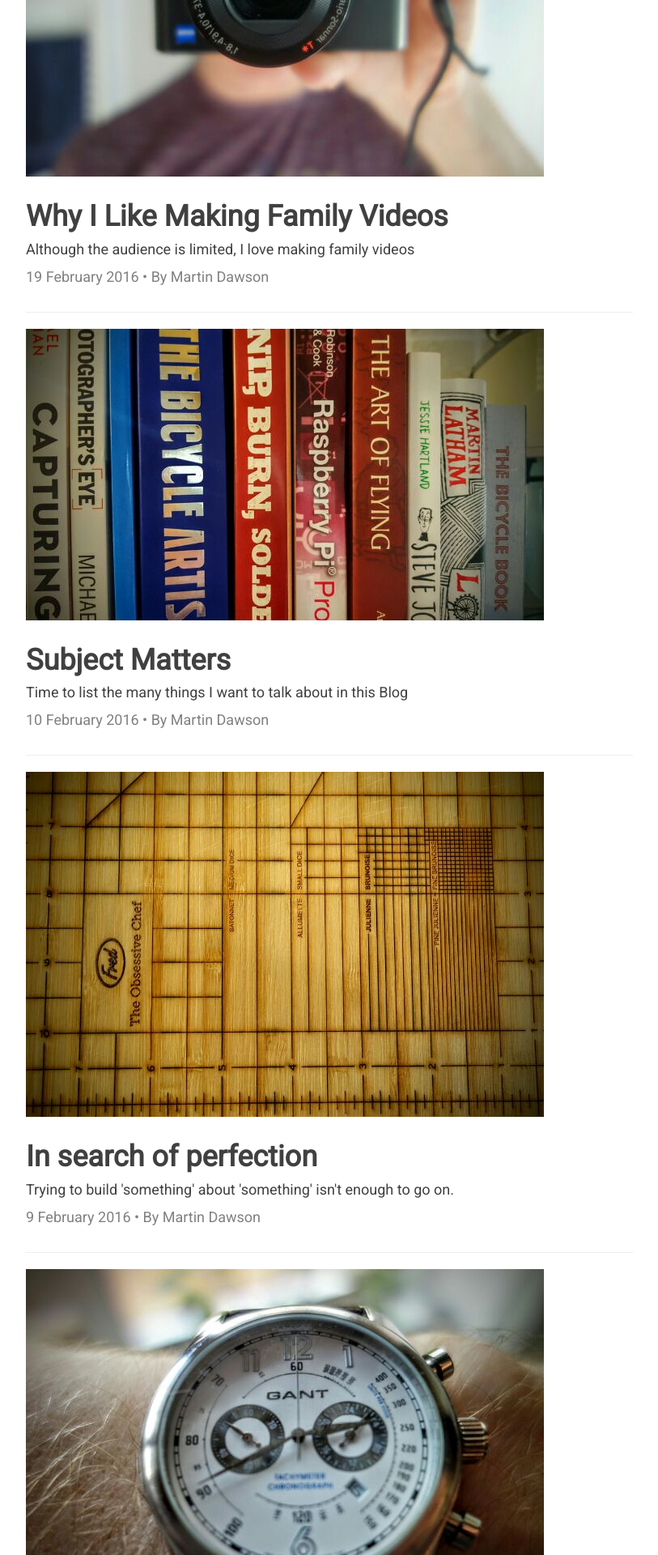
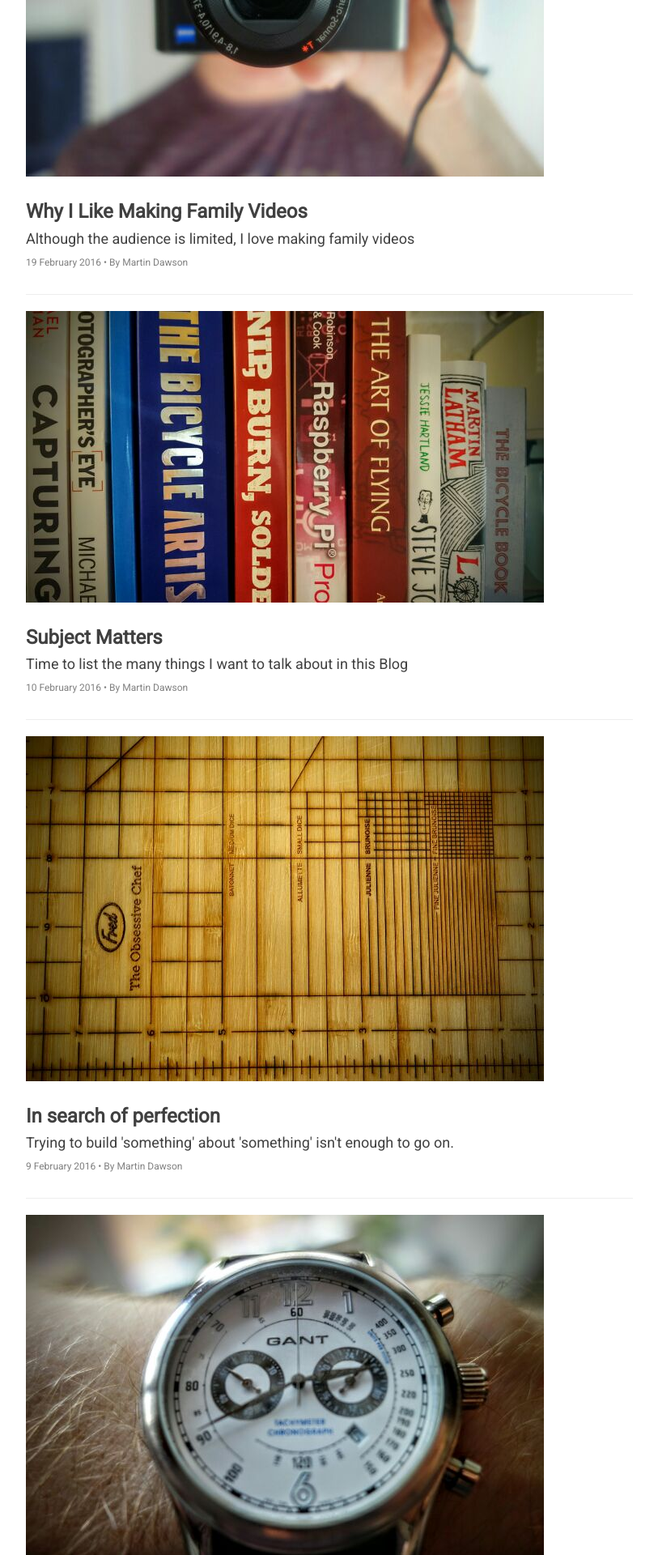
Before and after one commit to dawsneyland/formerdland, a Jekyll site: the page built from index.html, in a window 1280 px wide. Shown: the part 809-2729 px from the top of the page at 81% size, without its empty margins (233-1046 px from the left). Built offline with Jekyll 4.4.1, drawn with Linux system fonts in a browser that asks for light colours; nearby versions of some CDN libraries; the list of posts is cut into pages by our own code.

Commit message:
Update custom.css

```diff
--- a/css/custom.css
+++ b/css/custom.css
@@ -26,6 +26,11 @@
 
 .post-preview > .post-meta {
     font-style: normal;
+    font-size: 12px;
+}
+
+.post-preview > a > .post-title {
+    font-size: 24px;
 }
 
 .navbar-custom {
```
